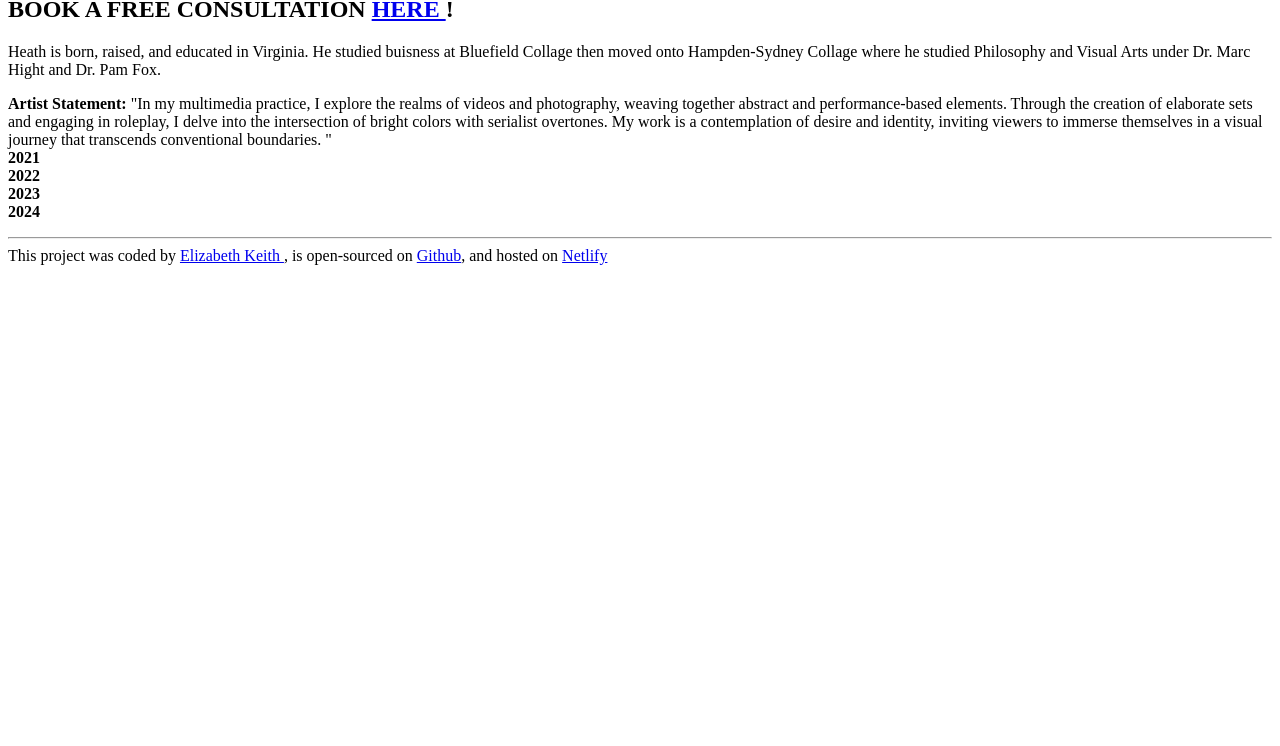
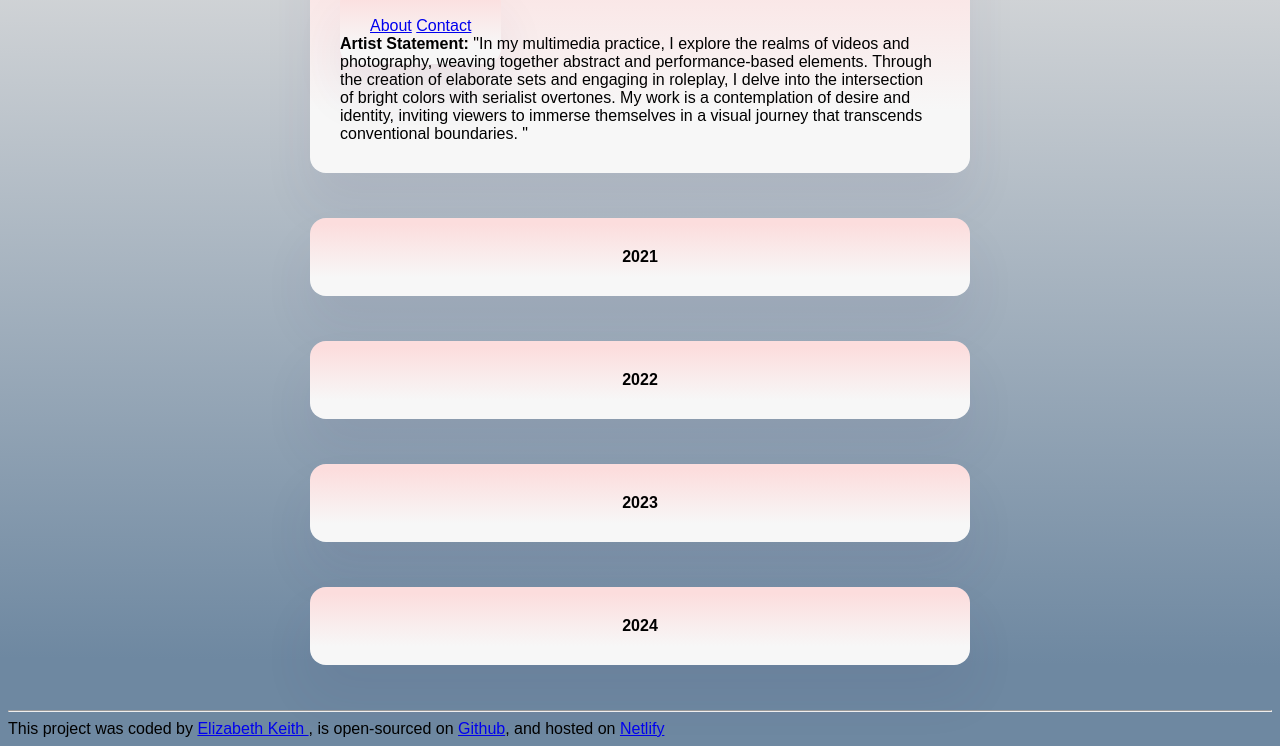
Before and after one commit to ElizaKeith/Rozier-H-Portfolio, a plain HTML site: page index.html in a window 1280 px wide. Shown: the part 138-884 px from the top of the page. Before the commit the page ends 800 px from the top, so only its background shows below. Drawn offline with nearby package versions, Linux system fonts and the light colour scheme; a web font is replaced by a local one.

Commit message:
chose CSS colors added child pages

```diff
--- a/index.html
+++ b/index.html
@@ -15,19 +15,14 @@
     <title>H. Rozier Portfolio</title>
 </head>
 <body>
+    <div class="intro-container">
     <h1>
         Heath L. Rozier's Portfolio
     </h1>
-    <h2>
-        <strong>
-            Contact Information</strong>
-           <div>E:0artboy0whooshman@gmail.com</div>
-            <div>BOOK A FREE CONSULTATION  <a href="gmail.com"> HERE </a>! </div>
-    </h2>
-    <p>
-       Heath is born, raised, and educated in Virginia. He studied buisness at Bluefield Collage then moved onto Hampden-Sydney Collage where he studied Philosophy and Visual Arts under Dr. Marc Hight and Dr. Pam Fox.
-
-
+    <span class="links">
+<a href="about.html" target="_blank">About</a>
+<a href="contact.html" target="_blank"> Contact</a>
+    </span>
 
  <div>
 
@@ -37,27 +32,27 @@ performance-based elements. Through the creation of elaborate sets and engaging
 intersection of bright colors with serialist overtones. My work is a contemplation of desire and identity, inviting
 viewers to immerse themselves in a visual journey that transcends conventional boundaries. "
    </div>
-
-<div>
+</div>
+<div class="twenty-one">
     <strong>
       2021
     </strong>
 
 </div>
 
-<div>
+<div class="twenty-two">
     <strong>
         2022
     </strong>
 </div>
 
-<div>
+<div class="twenty-three">
    <strong>
     2023
    </strong>
 </div>
 
-<div>
+<div class="twenty-four">
 <strong>2024</strong>
 </div>
 
--- a/src/styles.css
+++ b/src/styles.css
@@ -0,0 +1,66 @@
+body{font-family: 'MuseoModerno', sans-serif;
+background: linear-gradient(180.3deg, rgb(221, 221, 221) 5.5%, rgb(110, 136, 161) 90.2%);}
+
+h2{
+    font-size: 30px;
+    text-align: right;
+}
+
+.links{
+    background: linear-gradient(0deg, rgb(247, 247, 247) 23.8%, rgb(252, 221, 221) 92%);
+max-width: 600px;
+margin: 45px auto;
+box-shadow: 0 30px 50px rgba(65, 50, 100, 0.08);
+border-radius: 16px;
+padding: 30px;
+color: #000;
+text-align: center;
+}
+.intro-container{background: linear-gradient(0deg, rgb(247, 247, 247) 23.8%, rgb(252, 221, 221) 92%);
+    max-width: 600px;
+    margin: 45px auto;
+    box-shadow: 0 30px 50px rgba(65, 50, 100, 0.08);
+    border-radius: 16px;
+    padding: 30px;
+color: #000;}
+
+.twenty-one{
+    background: linear-gradient(0deg, rgb(247, 247, 247) 23.8%, rgb(252, 221, 221) 92%);
+        max-width: 600px;
+        margin: 45px auto;
+        box-shadow: 0 30px 50px rgba(65, 50, 100, 0.08);
+        border-radius: 16px;
+        padding: 30px;
+        text-align: center;
+        color: #000;
+
+}
+
+.twenty-two{
+    background:linear-gradient(0deg, rgb(247, 247, 247) 23.8%, rgb(252, 221, 221) 92%);
+        max-width: 600px;
+        margin: 45px auto;
+        box-shadow: 0 30px 50px rgba(65, 50, 100, 0.08);
+        border-radius: 16px;
+        padding: 30px;
+        text-align: center;
+}
+.twenty-three{
+    background:linear-gradient(0deg, rgb(247, 247, 247) 23.8%, rgb(252, 221, 221) 92%);
+        max-width: 600px;
+        margin: 45px auto;
+        box-shadow: 0 30px 50px rgba(65, 50, 100, 0.08);
+        border-radius: 16px;
+        padding: 30px;
+        text-align: center;
+}
+
+.twenty-four{
+    background: linear-gradient(0deg, rgb(247, 247, 247) 23.8%, rgb(252, 221, 221) 92%);
+        max-width: 600px;
+        margin: 45px auto;
+        box-shadow: 0 30px 50px rgba(65, 50, 100, 0.08);
+        border-radius: 16px;
+        padding: 30px;
+        text-align: center;
+}
```
Also changed, not shown: about.html (added, +17 -0 lines), contact.html (added, +26 -0 lines).
